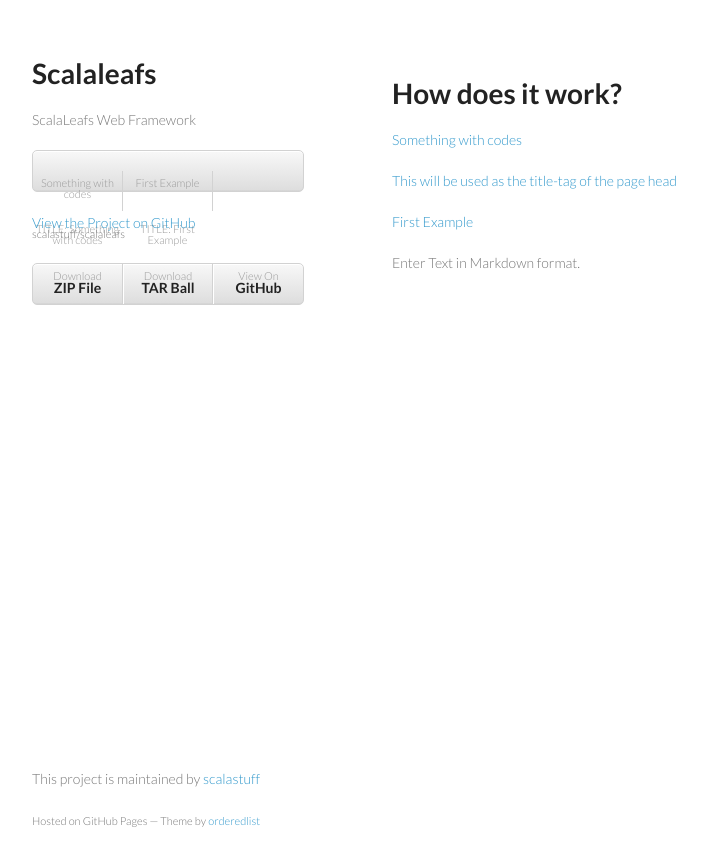
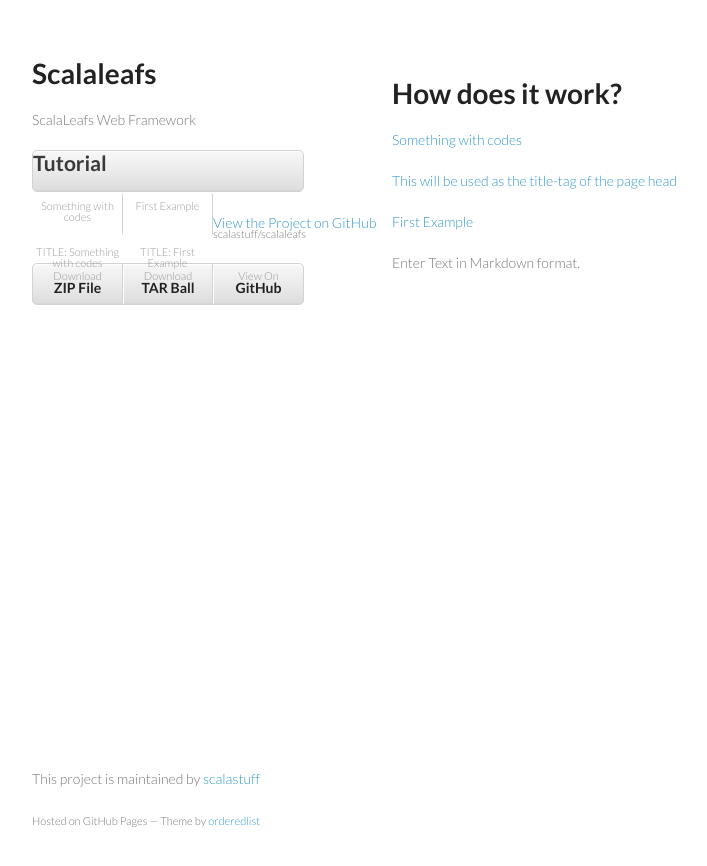
Before and after one commit to scalastuff/scalaleafs, a Jekyll site: the page built from index.md, in a window 1280 px wide. Shown: the top 866 px of the page, without its empty margins (128-835 px from the left). Built offline with Jekyll 4.4.1, drawn with Linux system fonts in a browser that asks for light colours.

Commit message:
Updated _layouts/default.html

```diff
--- a/_layouts/default.html
+++ b/_layouts/default.html
@@ -27,6 +27,17 @@
 </ul>
 <p><a href="#{{ category[0] }}-ref">&#8617;</a></p>
 {% endfor %}
+
+  <h2>Tutorial</h2>
+  {% for p in site.pages %}
+  {% for index in (1..100) %}
+  {% if p.category == 'tutorial' %}
+  {% if p.index == index %}
+  <a {% if p.url == page.url %}class="active"{% endif %} href="{{ p.url }}">{{ p.title }} </a>
+  {% endif %}
+  {% endif %}
+  {% endfor %}
+  {% endfor %}
 
 {% for weight in (1..10) %}
   {% for p in site.pages %}
```
